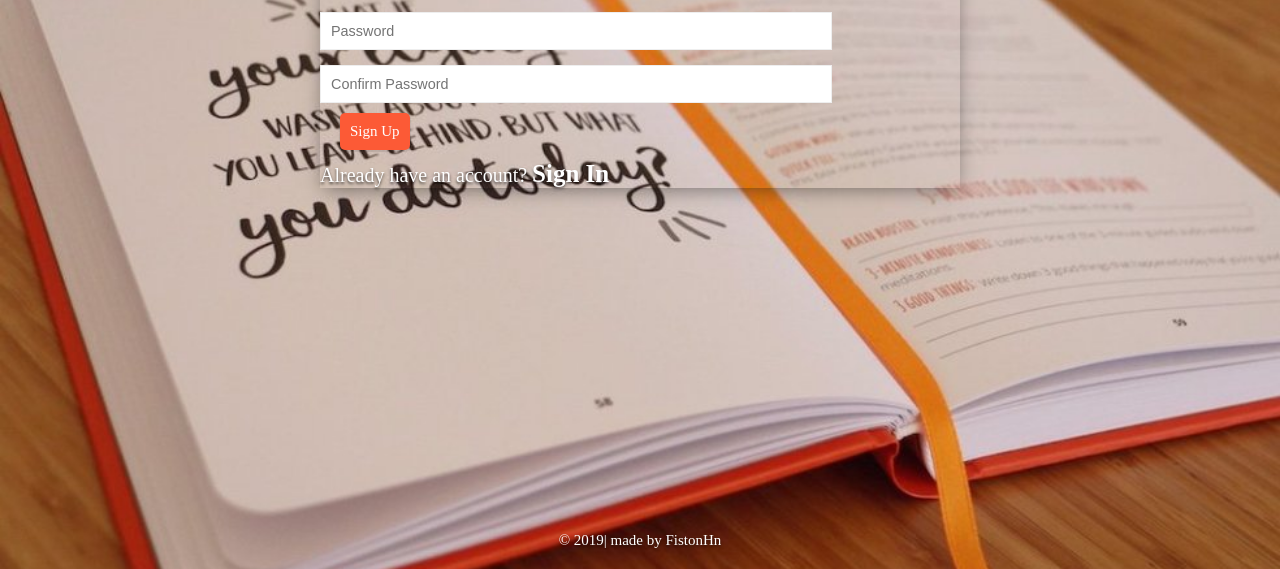
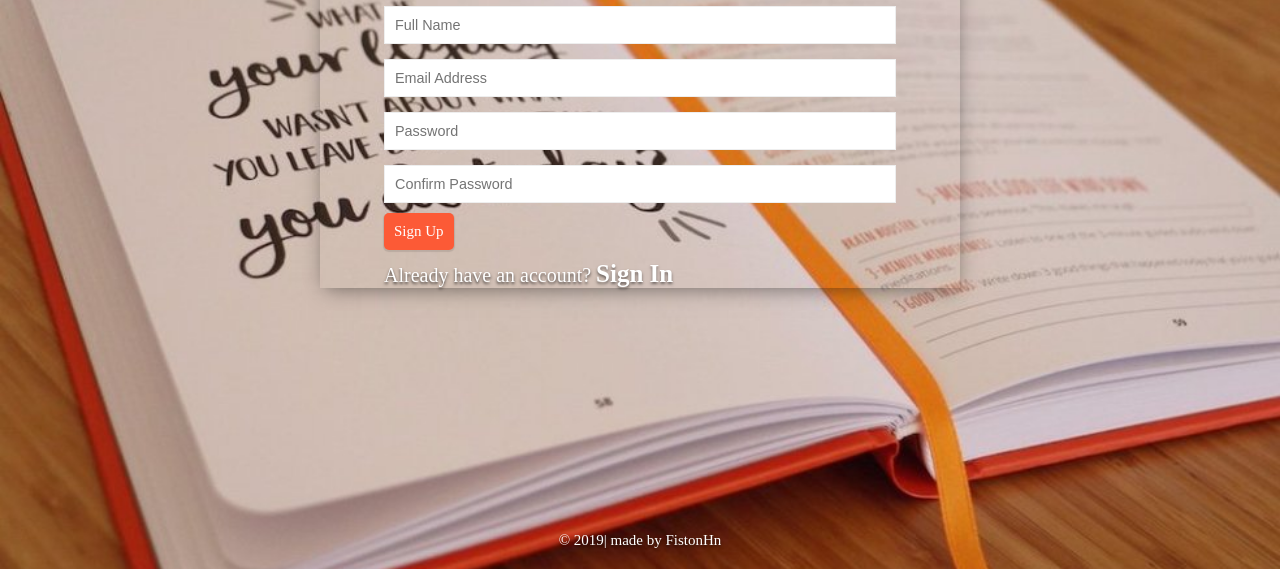
Before and after one commit to fistonhn/MyDiary, a website: page UI/html/signup.html in a window 1280 px wide. Shown: the part 231-800 px from the top of the page. Drawn offline with Linux system fonts and the light colour scheme.

Commit message:
chore(fix-marge-login-signin): fixing marge space on login page and sign up page[Finishes #169409984]

```diff
--- a/UI/css/style.css
+++ b/UI/css/style.css
@@ -238,15 +238,13 @@ ul {
   box-shadow: 0 5px 20px -5px rgba(0, 0, 0, 0.5);
   margin-right: auto;
   margin-left: auto;
-  margin-top: 20px;
+  margin-top: 120px;
 }
-
 .form {
   width: 50%;
   box-shadow: 0 5px 20px -5px rgba(0, 0, 0, 0.5);
-  margin-right: auto;
-  margin-left: auto;
-  margin-top: 100px;
+  margin: auto;
+  margin-top: 170px;
 }
 .form-header {
   margin-bottom: 15px;
@@ -261,7 +259,18 @@ ul {
 .form-control {
   margin-bottom: 10px;
 }
+.form-input-signup{
+  margin-left: 10%;
+  padding: 10px 10px;
+  width:80%;
+  margin-top: 5px;
+  border: none;
+  outline: none;
+  border: 1px solid #eee;
+  font-size: 0.9em;
+}
 .form-input {
+  margin-left: 10%;
   padding: 10px 10px;
   width:80%;
   margin-top: 5px;
@@ -273,16 +282,8 @@ ul {
 .form-input:focus {
   border-color:  #379683;
 }
-.form span {
-  margin-bottom: 20px;
-  text-align: center;
-  font-size: 12px;
-}
-.form .error__container li {
-  font-size: 0.8rem;
-}
 .btn {
-  margin-left: 20px;
+  margin-left: 10%;
   display: inline-block;
   position: relative;
   border: none;
@@ -300,11 +301,13 @@ ul {
   background-color: #fc6e4f;
 }
 .signup-link{
+  margin-left: 10%;
   color: white;
   font-size: 20px;
   text-shadow: 0px 2px 3px rgba(0, 0, 0, 0.7);
 }
 .signup-link a{
+
    color: white;
    text-decoration: none;
    font-weight: 600;
--- a/UI/html/signup.html
+++ b/UI/html/signup.html
@@ -52,19 +52,19 @@
             <p class="form-header">Create a new account.</p>
         <form id="signup-form" class="form__signup">
             <div class="form-control">
-                <input type="text" id="reg-fullname" class="form-input" placeholder="Full Name" required>
+                <input type="text" id="reg-fullname" class="form-input-signup" placeholder="Full Name" required>
             </div>
 
             <div class="form-control">
-                <input type="email" id="reg-email" class="form-input" placeholder="Email Address" required>
+                <input type="email" id="reg-email" class="form-input-signup" placeholder="Email Address" required>
             </div>
 
             <div class="form-control">
-                <input type="password" id="reg-password" class="form-input" placeholder="Password" required>
+                <input type="password" id="reg-password" class="form-input-signup" placeholder="Password" required>
             </div>
 
             <div class="form-control">
-                <input type="password" id="reg-confirm-password" class="form-input" placeholder="Confirm Password"
+                <input type="password" id="reg-confirm-password" class="form-input-signup" placeholder="Confirm Password"
                     required>
             </div>
 
```
Also changed, not shown: UI/html/login.html (+0 -2 lines), UI/images/bell.png (deleted), UI/images/secure.png (deleted), UI/images/stars.png (deleted).
